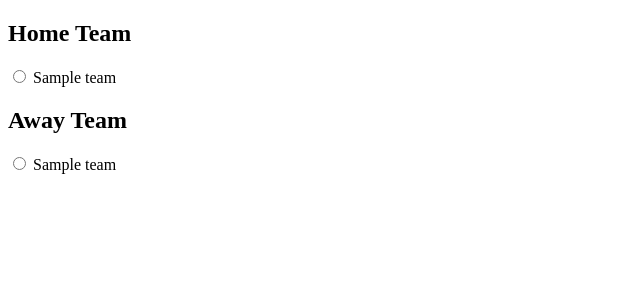
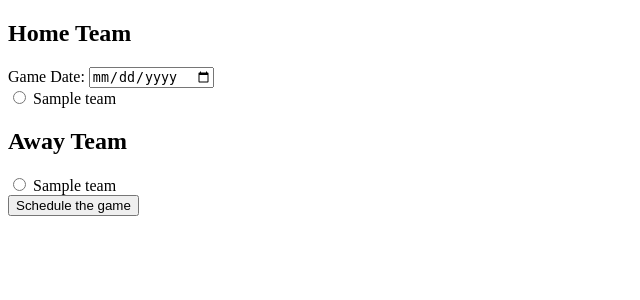
Before and after one commit to burtstreetdata/big_league_schedule, a Django app: page /games/team/schedule in a window 1280 px wide. Shown: the top 300 px of the page, without its empty margins (0-640 px from the left). Run offline with Django 3.2, Linux system fonts and the light colour scheme; tables that the repository leaves empty hold one stand-in row (values such as "Sample post").

Commit message:
submission form wired in

```diff
--- a/gamesched/templates/gamesched/schedule_a_game.html
+++ b/gamesched/templates/gamesched/schedule_a_game.html
@@ -6,9 +6,14 @@
     <link rel="stylesheet" href="{% static  'gamesched/style.css' %}">
 </HEAD>
 <BODY>
-<h2>Home Team</h2>
+
+
+  <form action = "{% url 'gamesched:process_team_schedule_a_game' %}" method= "post">
+    {% csrf_token  %}
+
+  <h2>Home Team</h2>
+  Game Date: <input type='date' name='gamedate'>
   <div>
-
     {% for team in teams %}
   <input type='radio' id='h_{{team.id}}' name='home' value='{{team.id}}'>
   <label for='h_{{team.id}}'>{{team.name}}</label>
@@ -16,12 +21,12 @@
   </div>
 <h2>Away Team</h2>
   <div>
-
     {% for team in teams %}
   <input type='radio' id='a_{{team.id}}' name='away' value='{{team.id}}'>
   <label for='a_{{team.id}}'>{{team.name}}</label>
   {% endfor  %}
   </div>
-
+  <input type = "submit" value="Schedule the game">
+</form>
 </BODY>
 </HTML>
--- a/gamesched/urls.py
+++ b/gamesched/urls.py
@@ -8,7 +8,7 @@ urlpatterns = [
     path('', views.index, name='index'),
     path(r'team/add_form', views.team_add_form, name='team_add_form'),
     path(r'team/add', views.team_add, name='team_add'),
-    path(r'team/schedule/PROCESS', views.PROCESS_team_schedule_a_game, name='PROCESS_team_schedule_a_game'),
+    path(r'team/schedule/process', views.process_team_schedule_a_game, name='process_team_schedule_a_game'),
     path(r'team/schedule', views.team_schedule_a_game, name='team_schedule_a_game'),
     path(r'team/', views.team_main_page, name='team_main_page'),
     ]
--- a/gamesched/views.py
+++ b/gamesched/views.py
@@ -22,7 +22,7 @@ def team_add(request):
 
 def team_schedule_a_game(request):
    template = loader.get_template('gamesched/schedule_a_game.html')
-   return HttpResponse(template.render({'teams':Team.objects.all()}))
+   return HttpResponse(template.render({'teams':Team.objects.all()}, request))
 
 def team_add_form(request):
     try:
@@ -32,8 +32,16 @@ def team_add_form(request):
     else:
        newteam = Team(name=new_team_name)
        newteam.save()
-       template = loader.get_template('gamesched/team_main_page.html')
        return HttpResponseRedirect(reverse('gamesched:team_main_page'))
 
-def PROCESS_team_schedule_a_game(request):
- return HttpResponse("stub")
+def process_team_schedule_a_game(request):
+    try:
+       home_team = request.POST['home']
+       away_team = request.POST['away']
+       game_date = request.POST['gamedate']
+    except ():
+       return render(request, 'gamesched/team_add_form', {'errmsg':'couldnt get from POST'})
+    else:
+       debugtxt = f"date {game_date}, home: {home_team}, away: {away_team}"
+       template = loader.get_template('gamesched/index.html')
+       return HttpResponse(debugtxt)
```
